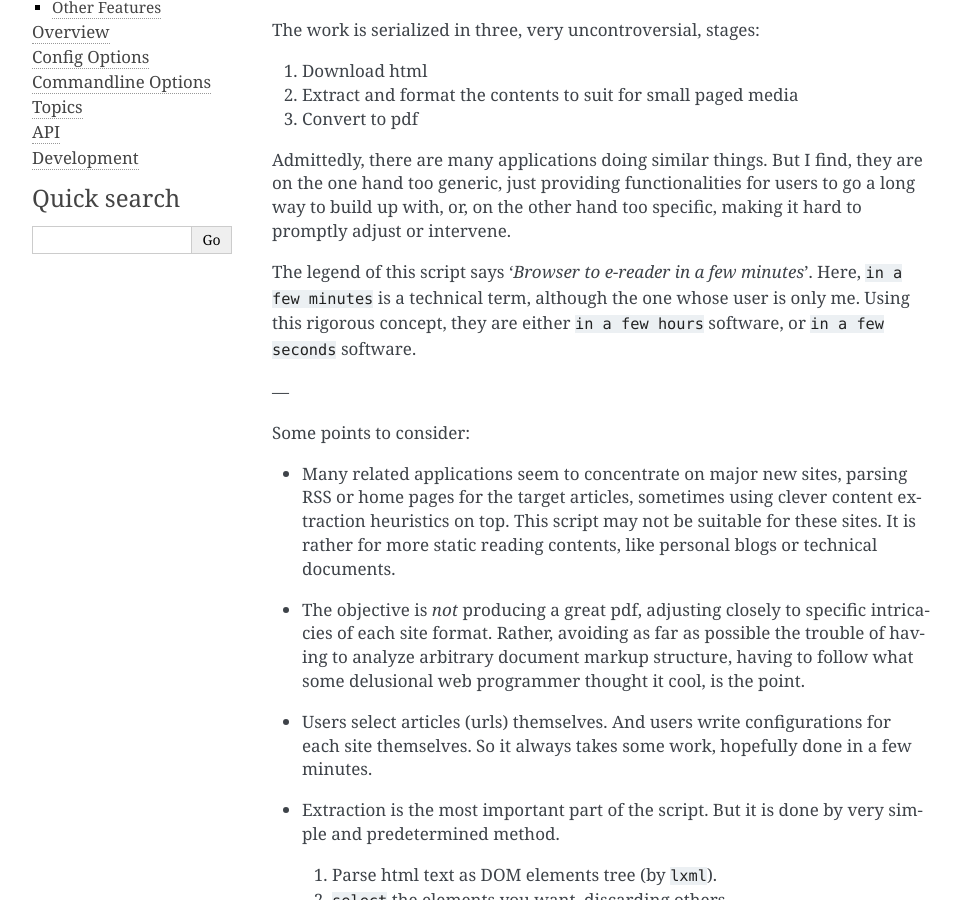
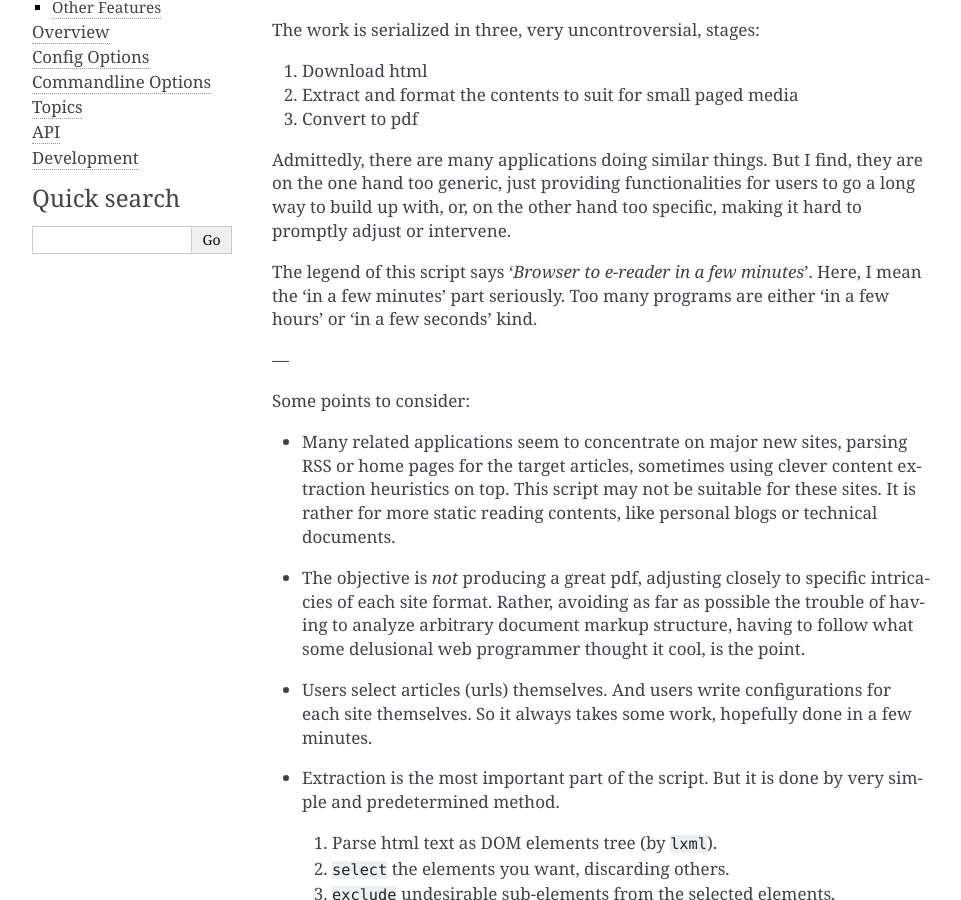
Before and after one commit to openandclose/tosixinch, a Sphinx documentation site: the page built from docs/intro.rst, in a window 1280 px wide and 900 px high, scrolled down 326 px. Shown: the whole window, without its empty margins (148-1109 px from the left). Built offline with Sphinx 7.4.7, drawn with Linux system fonts in a browser that asks for light colours.

Commit message:
[small edits] (intro.rst)

```diff
--- a/docs/intro.rst
+++ b/docs/intro.rst
@@ -27,10 +27,8 @@ or, on the other hand too specific,
 making it hard to promptly adjust or intervene.
 
 The legend of this script says '*Browser to e-reader in a few minutes*'.
-Here, ``in a few minutes`` is a technical term,
-although the one whose user is only me.
-Using this rigorous concept,
-they are either ``in a few hours`` software, or ``in a few seconds`` software.
+Here, I mean the 'in a few minutes' part seriously.
+Too many programs are either 'in a few hours' or 'in a few seconds' kind.
 
 ---
 
```
